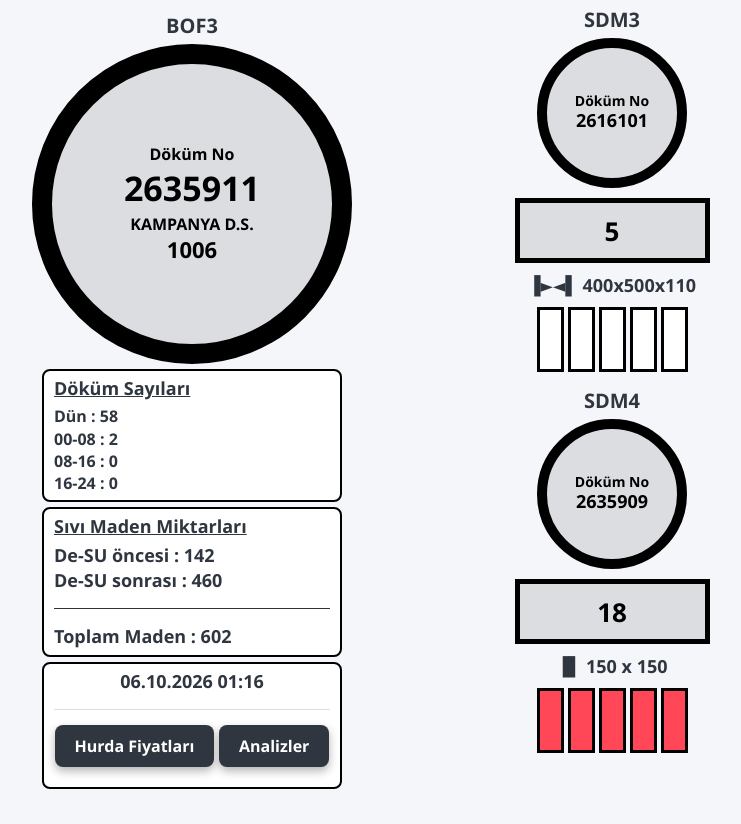
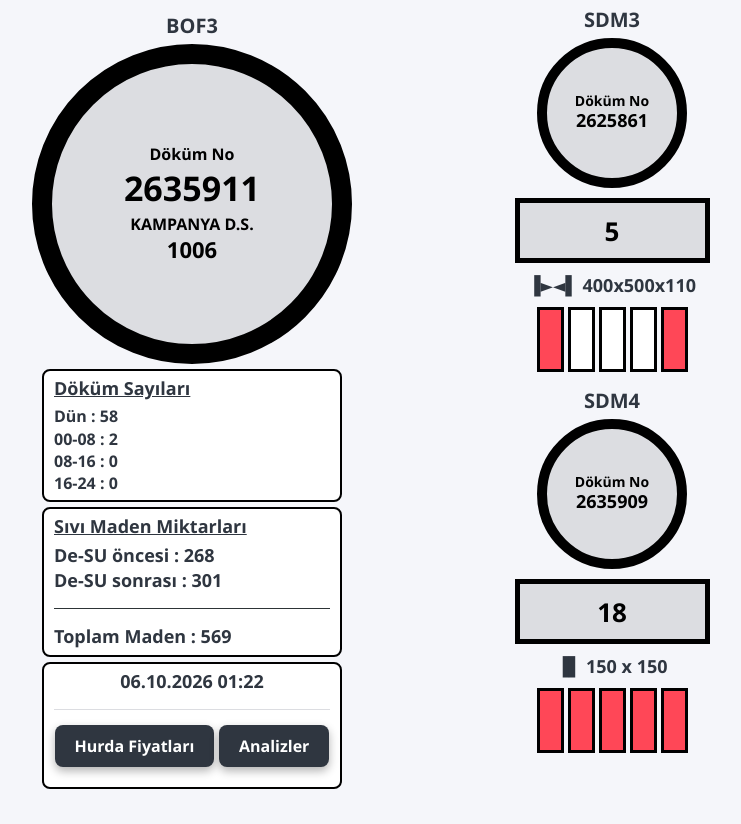
Before and after one commit to YusufCakirG/l2ysf, a plain HTML site: page index.html in a window 1280 px wide. Shown: the part 742-1566 px from the top of the page, without its empty margins (238-979 px from the left). Drawn offline with Linux system fonts and the light colour scheme.

Commit message:
C# Programı Otomatik Güncelleme

```diff
--- a/index.html
+++ b/index.html
@@ -218,14 +218,14 @@
                 </div>
                     <div class='maden-bilgi'>
                     <div class='ust-baslik'>Sıvı Maden Miktarları</div>
-                    <div>De-SU öncesi       : 142</div>
-                    <div>De-SU sonrası      : 460</div>
+                    <div>De-SU öncesi       : 268</div>
+                    <div>De-SU sonrası      : 301</div>
                     <hr style='border: none; border-top: 1px solid #2d3436; margin: 15px 0;'>
-                    <div>Toplam Maden       : 602</div>
+                    <div>Toplam Maden       : 569</div>
                     </div>
 
                     <div class='butonsaat'>
-                    <div>06.10.2026 01:16</div>
+                    <div>06.10.2026 01:22</div>
                     <hr style='border: none; border-top: 1px solid #dcdde1; margin: 15px 0;'>
                     <a href='hurda_fiyat.html' style='display: inline-block; padding: 10px 20px; background-color: #2f3640; color: white; text-decoration: none; font-size: 16px; font-weight: bold; border-radius: 8px; box-shadow: 0 4px 10px rgba(0,0,0,0.3); white-space: nowrap; margin-bottom: 15px;'>
                     Hurda Fiyatları
@@ -283,16 +283,16 @@
                 <div class='baslik'>SDM3</div>
                 <div class='daire-sdm'>
                     <div class='dokum-no'>Döküm No</div>
-                    <div class='ana-sayi'>2616101</div>
+                    <div class='ana-sayi'>2625861</div>
                </div>
                 <div class='dikdortgen-sdm'>5</div>
                 <div class='kutu-ust-yazi'>▐►◄▌ 400x500x110</div>
                 <div class='kucuk-kutular-konteyner'>
+    <div class='kucuk-kutu kirmizi'></div>
     <div class='kucuk-kutu beyaz'></div>
     <div class='kucuk-kutu beyaz'></div>
     <div class='kucuk-kutu beyaz'></div>
-    <div class='kucuk-kutu beyaz'></div>
-    <div class='kucuk-kutu beyaz'></div>
+    <div class='kucuk-kutu kirmizi'></div>
 </div>
 
             </div>
```
